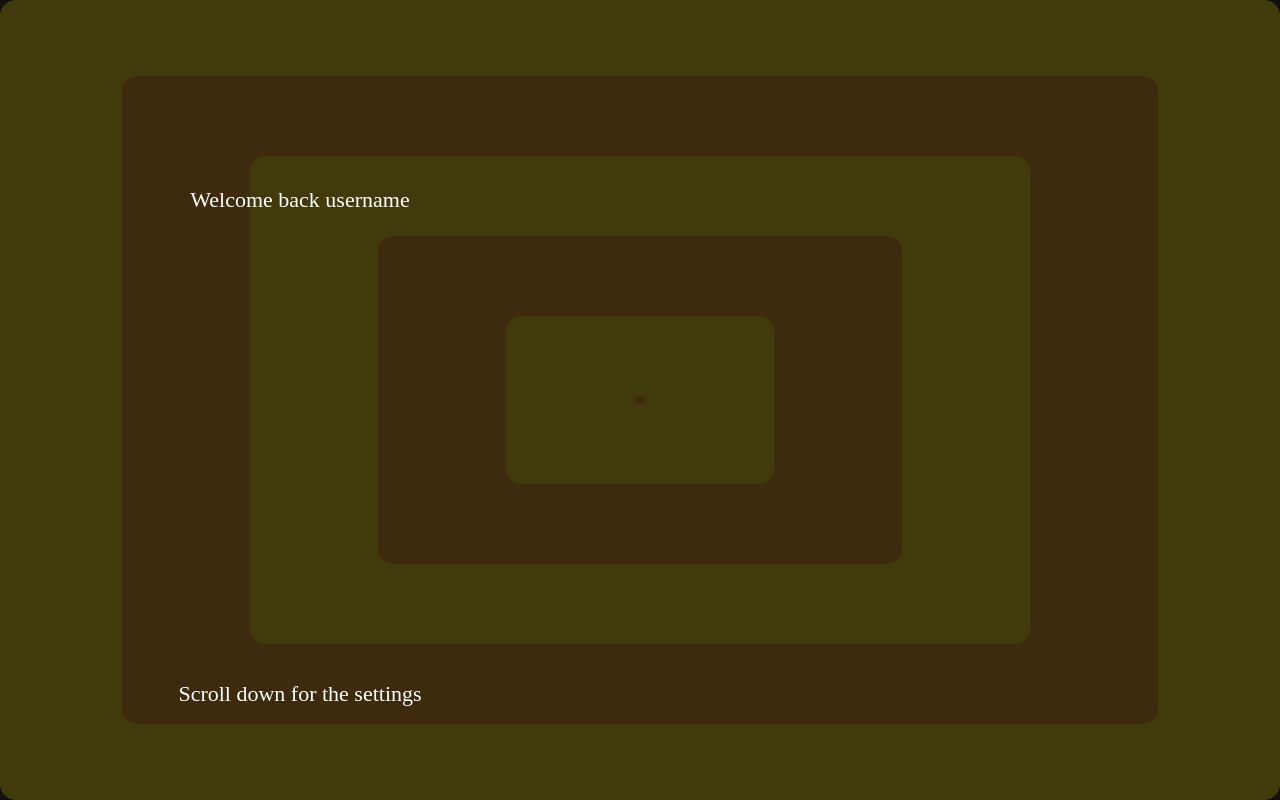
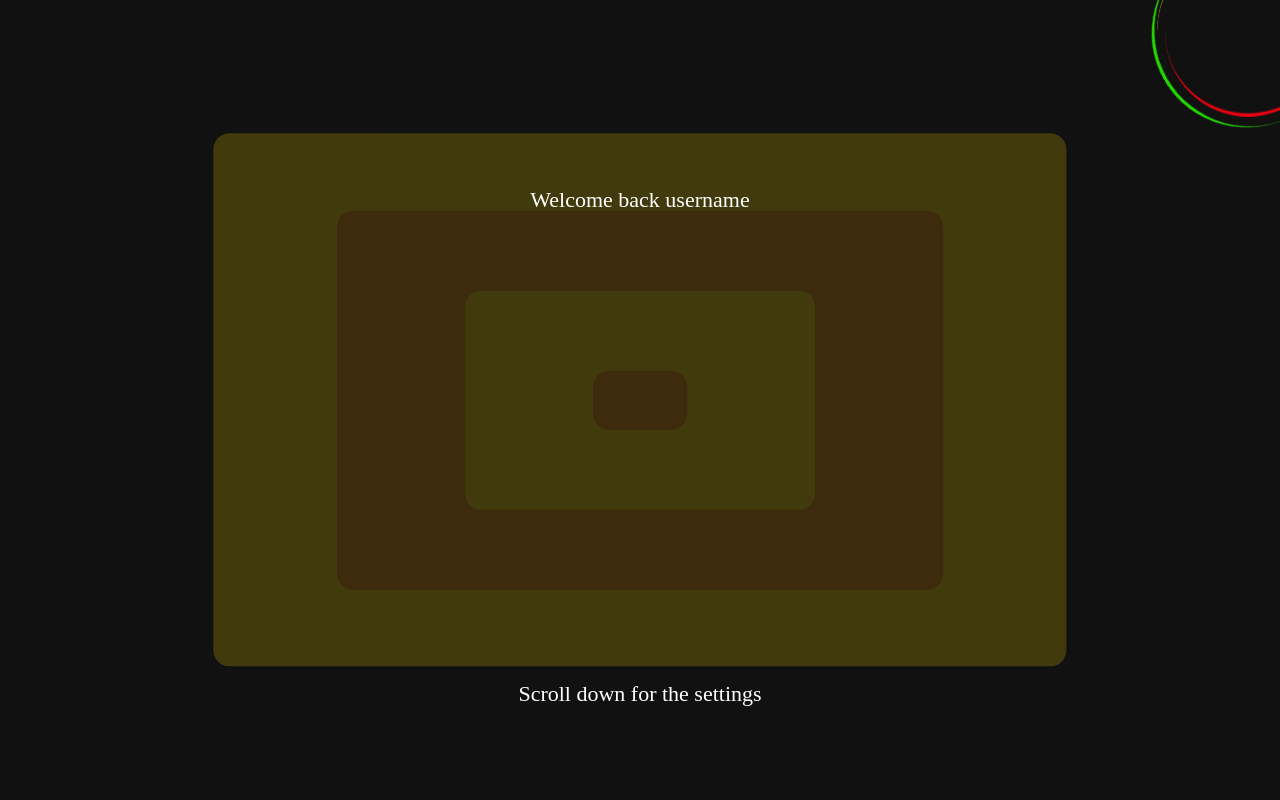
Before and after one commit to SteveJaws/Music-player, a Nuxt app: page /homeSettings in a window 1280 px wide. Built offline with nearby package versions, Linux system fonts and the light colour scheme.

Commit message:
Feat: v1 bubble done

```diff
--- a/app/app.vue
+++ b/app/app.vue
@@ -15,7 +15,6 @@ body{
 
     width: 100vw;
     height: 100vh;
-    max-width: 600px;
 }
 
 @media (max-width: 360px) {
--- a/app/assets/scss/_variables.scss
+++ b/app/assets/scss/_variables.scss
@@ -10,7 +10,10 @@ $text-color: white;        // Standaard witte tekst voor de body
 
 // --- Extra Persona 4 Vibes ---
 $ui-secondary: #F39200;         // Warm oranje voor sub-menu's en verloopjes
+$ui-green: #23DA00;
 $ui-shadow: 4px 4px 0px #000000; // De typische 'harde' zwarte schaduw achter letters en menu-blokken
 
-// --- Fonts & Layout --
-$border-radius-sharp: 0px;   // Persona 4 gebruikt vaak hele strakke, scherpe hoeken (of juist ruiten)
+@mixin icon(){
+  border: none;
+  background: none;
+}
--- a/app/components/backgroundEffect.vue
+++ b/app/components/backgroundEffect.vue
@@ -5,9 +5,9 @@
 
 <style lang="scss">
     .background-effect{
-        width: 100%;
-        height: 100%;
-        position: absolute;
+        width: 100vw;
+        height: 100vh;
+        position: fixed;
         top: 0;
         left: 0;
         z-index: -9999999;
@@ -23,7 +23,7 @@
         top: 50%;
         left: 50%;
         transform: translate(-50%, -50%);
-        animation: fill-screen 10s linear forwards;
+        animation: fill-screen 15s linear forwards;
     }
 
     .color-main{
@@ -54,7 +54,7 @@
         createBlock();
         setInterval(() => {
             createBlock();
-        }, 1000);
+        }, 1500);
         setInterval(() => {
            shouldDeleteBlock();
         },50);
--- /dev/null
+++ b/app/components/songBubble.vue
@@ -0,0 +1,302 @@
+<template>
+    <div class="container">
+        <button class="close-bubble-button" :class="{'bubble-visible': bubbleIsOpen}" @click="closeBubble">close</button>
+        <div @click="openBubble" id="bubble" class="bubble" :class="{ 'bubble-beat bubble-visible': songIsPlaying }">
+            <div class="special-border-1"></div>
+            <div class="special-border-2"></div>
+            <div class="special-border-3"></div>
+            <div class="special-border-4"></div>
+
+            <div class="song-player" id="songPlayer">
+                <div class="top"></div>
+                <div class="middle"></div>
+                <div class="bottom">
+                    <div class="top"></div>
+                    <div class="middle">
+                        <div class="back">
+                            back
+                        </div>
+                        <div class="play-pause">
+                            play-pause
+                        </div>
+                        <div class="forward">
+                            forward
+                        </div>
+                    </div>
+                    <div class="bottom"></div>
+                </div>
+            </div>
+        </div>
+    </div>
+</template>
+
+<style lang="scss" scoped>
+    .container{
+        position: fixed;
+        top: 0;
+        left: 0;
+        width: 100vw;
+        height: 100vh;
+
+        .close-bubble-button{
+            opacity: 0;
+        }
+
+        .bubble-visible{
+            opacity: 1 !important;
+        }
+
+        .bubble{
+            position: absolute;
+            right: -2.5rem;
+            top: -2.5rem;
+            width: 9rem;
+            height: 9rem;
+            border-radius: 50%;
+            background-color: $bg-color;
+            opacity: 0;
+
+            .song-player{
+                width: 100%;
+                height: 100%;
+                border-radius: 50%;
+                display: flex;
+                align-items: center;
+                justify-content: center;
+                flex-direction: column;
+                gap: 0.3rem;
+                font-size: 0.5rem;
+                transition: 1s ease-in-out;
+                opacity: 0;
+
+                button{
+                    @include icon();
+                    color: $text-color;
+                    font-size: 0.5rem;
+                }
+
+                .top{
+                    width: 30%;
+                    height: 30%;
+                    background-color: red;
+                }
+
+                .middle{
+                    width: 60%;
+                    height: 5%;
+                    background-color: red;
+                }
+
+                .bottom{
+                    width: 50%;
+                    height: 40%;
+                    background-color: red;
+                    display: flex;
+                    flex-direction: column;
+                    justify-content: space-between;
+
+                    .top{
+                        background-color: blue;
+                        width: 100%;
+                        height: 30%;
+                    }
+
+                    .middle{
+                        background-color: blue;
+                        width: 100%;
+                        height: 30%;
+                        display: flex;
+                        justify-content: space-between;
+
+                        *{
+                            display: flex;
+                            align-items: center;
+                            justify-content: center;
+                        }
+
+                        .back{
+                            width: 30%;
+                            height: 100%;
+                            background-color: green;
+                        }
+
+                        .play-pause{
+                            width: 30%;
+                            height: 100%;
+                            background-color: green;
+                        }
+
+                        .forward{
+                            width: 30%;
+                            height: 100%;
+                            background-color: green;
+                        }
+                    }
+
+                    .bottom{
+                        background-color: blue;
+                        width: 100%;
+                        height: 30%;
+                    }
+                }
+            }
+
+            .song-player-visible{
+                opacity: 1;
+            }
+
+            .special-border-1{
+                width: 105%;
+                height: 105%;
+                border-radius: 50%;
+                position: absolute;
+                top: 50%;
+                left: 50%;
+                border-left: 0.2rem solid $secondary-color;
+                background: transparent;
+
+                transform: translate(-50%, -50%) rotate(0deg);
+                animation: rotate-right 4s linear infinite;
+
+                @keyframes rotate-right{
+                    100%{
+                        transform: translate(-50%, -50%) rotate(-360deg);
+                    }
+                }
+            }
+
+            .special-border-2{
+                width: 110%;
+                height: 110%;
+                border-radius: 50%;
+                position: absolute;
+                top: 50%;
+                left: 50%;
+                border-bottom: 0.2rem solid $tertiary-color;
+                background: transparent;
+
+                transform: translate(-50%, -50%) rotate(0deg);
+                animation: rotate-left 3s linear infinite;
+
+                @keyframes rotate-left{
+                    100%{
+                        transform: translate(-50%, -50%) rotate(360deg);
+                    }
+                }
+            }
+
+            .special-border-3{
+                width: 115%;
+                height: 115%;
+                border-radius: 50%;
+                position: absolute;
+                top: 50%;
+                left: 50%;
+                border-right: 0.2rem solid $main-color;
+                background: transparent;
+
+                transform: translate(-50%, -50%) rotate(0deg);
+                animation: rotate-right 4s linear infinite;
+
+                @keyframes rotate-right{
+                    100%{
+                        transform: translate(-50%, -50%) rotate(-360deg);
+                    }
+                }
+            }
+
+            .special-border-4{
+                width: 120%;
+                height: 120%;
+                border-radius: 50%;
+                position: absolute;
+                top: 50%;
+                left: 50%;
+                border-top: 0.2rem solid $ui-green;
+                background: transparent;
+
+                transform: translate(-50%, -50%) rotate(0deg);
+                animation: rotate-left 3s linear infinite;
+
+                @keyframes rotate-left{
+                    100%{
+                        transform: translate(-50%, -50%) rotate(360deg);
+                    }
+                }
+            }
+        }
+
+        .open-bubble{
+            animation: open-bubble-anim 0.8s ease-in-out forwards;
+
+            @keyframes open-bubble-anim{
+                80%{
+                    top: 50%;
+                    right: 50%;
+                    transform: translate(50%, -50%) scale(1);
+                }
+                100%{
+                    top: 50%;
+                    right: 50%;
+                    transform: translate(50%, -50%) scale(4);
+                }
+            }
+        }
+
+        .close-bubble{
+            animation: close-bubble-anim 0.8s ease-in-out forwards;
+
+            @keyframes close-bubble-anim {
+                0% {
+                    top: 50%;
+                    right: 50%;
+                    transform: translate(50%, -50%) scale(4);
+                }
+                100% {
+                    top: -2.5rem;
+                    right: -2.5rem;
+                    transform: none;
+                }
+            }
+        }
+
+        .bubble-beat{
+            animation: beat 0.35s ease-in infinite;
+        }
+
+        @keyframes beat{
+            20%{
+                transform: scale(1.1);
+            }
+            100%{
+                transform: scale(1);
+            }
+        }
+    }
+</style>
+
+<script setup>
+    const songIsPlaying = ref(true);
+    let bubbleIsOpen = ref(false);
+
+    function openBubble(){
+        const bubble = document.getElementById("bubble");
+        const songPlayer = document.getElementById("songPlayer");
+
+        bubble.classList.remove("close-bubble");
+        bubble.classList.remove('bubble-beat');
+        bubble.classList.add("open-bubble");
+        songPlayer.classList.add("song-player-visible")
+        bubbleIsOpen.value = true;
+    }
+
+    function closeBubble(){
+        songPlayer.classList.remove("song-player-visible")
+        bubble.classList.remove("open-bubble");
+        bubble.classList.add("close-bubble");
+        setTimeout(() => {
+            bubble.classList.add("bubble-beat");
+        }, 1000);
+        bubbleIsOpen.value = false;
+    }
+</script>
--- a/app/pages/homeSettings.vue
+++ b/app/pages/homeSettings.vue
@@ -1,4 +1,5 @@
 <template>
+    <SongBubble />
     <div class="container">
         <div></div>
         <div class="text-top">
@@ -11,7 +12,7 @@
     </div>
 </template>
 
-<style lang="scss">
+<style lang="scss" scoped>
     .container{
         height: 100vh;
         display: flex;
@@ -37,5 +38,6 @@
 
 <script setup lang="ts">
 import BackgroundEffect from '~/components/backgroundEffect.vue';
+import SongBubble from '~/components/songBubble.vue';
 
 </script>
```
